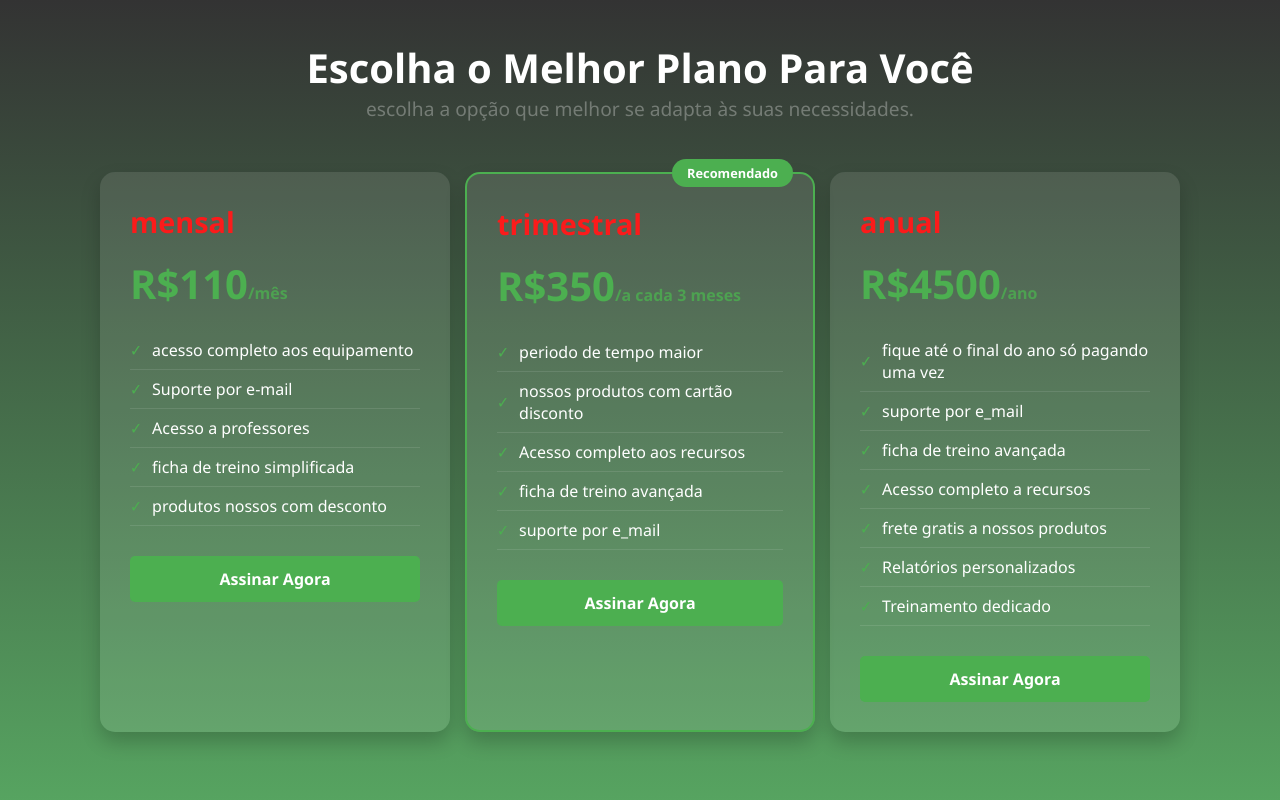
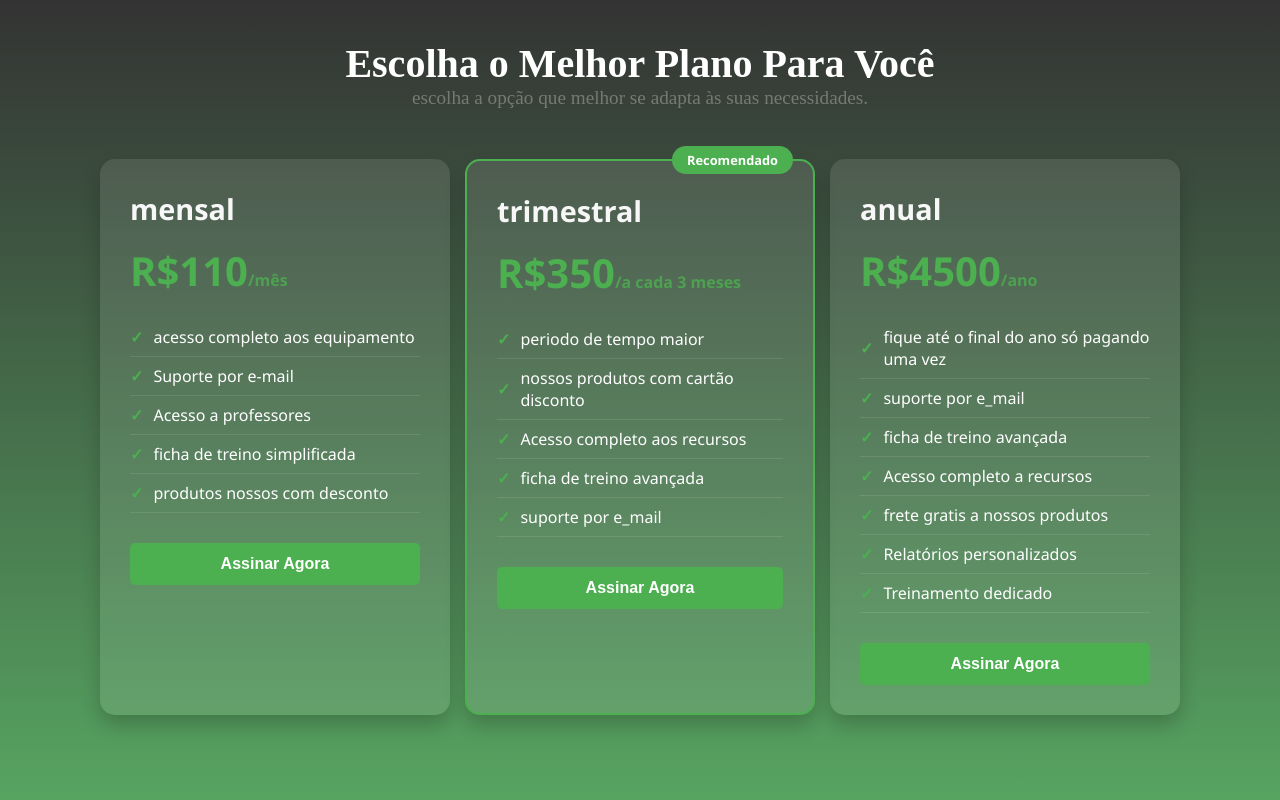
Before and after one commit to giovane453/Programacao-No-Des-De-Sistemas---3-Ano-D-Manha-, a PHP site: page /faceplane.html in a window 1280 px wide. Run offline with PHP 8.4, Linux system fonts and the light colour scheme.

Commit message:
Add files via upload

```diff
--- a/faceplane.css
+++ b/faceplane.css
@@ -4,7 +4,7 @@
     margin: 0;
     padding: 0;
     box-sizing: border-box;
-    font-family: 'Segoe UI', Tahoma, Geneva, Verdana, sans-serif;
+
 }
 
 body {
@@ -28,6 +28,7 @@ header {
 h1 {
     font-size: 2.5rem;
     margin-bottom: 0 auto ;
+
 }
 
 .subtitle {
@@ -43,6 +44,7 @@ h1 {
     justify-content: center;
     flex-wrap: wrap;
     gap: 15px;
+    font-family: 'Segoe UI';
 }
 
 .plan {
@@ -79,7 +81,7 @@ h1 {
 .plan-title {
     font-size: 1.8rem;
     margin-bottom: 15px;
-    color: #fb1b1b;
+    color: #f7f7f7;
 }
 
 .plan-price {
```
